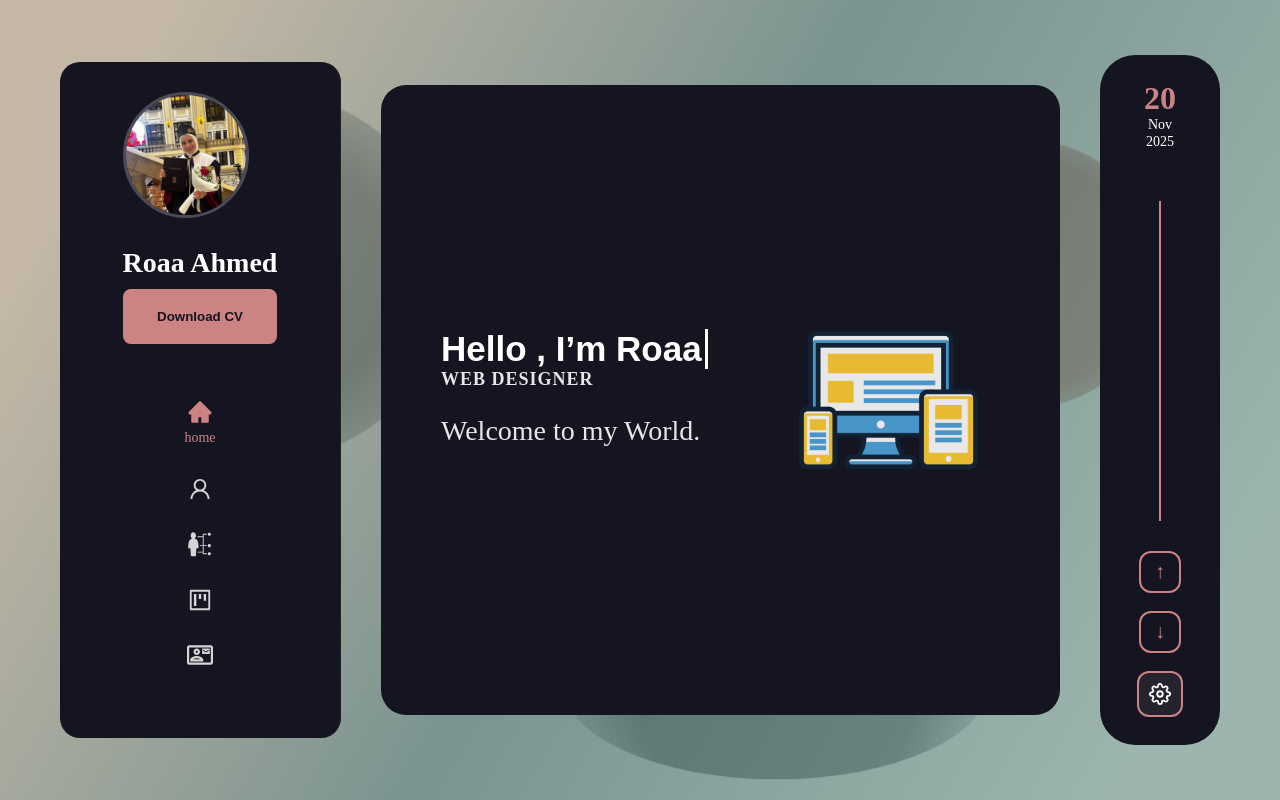
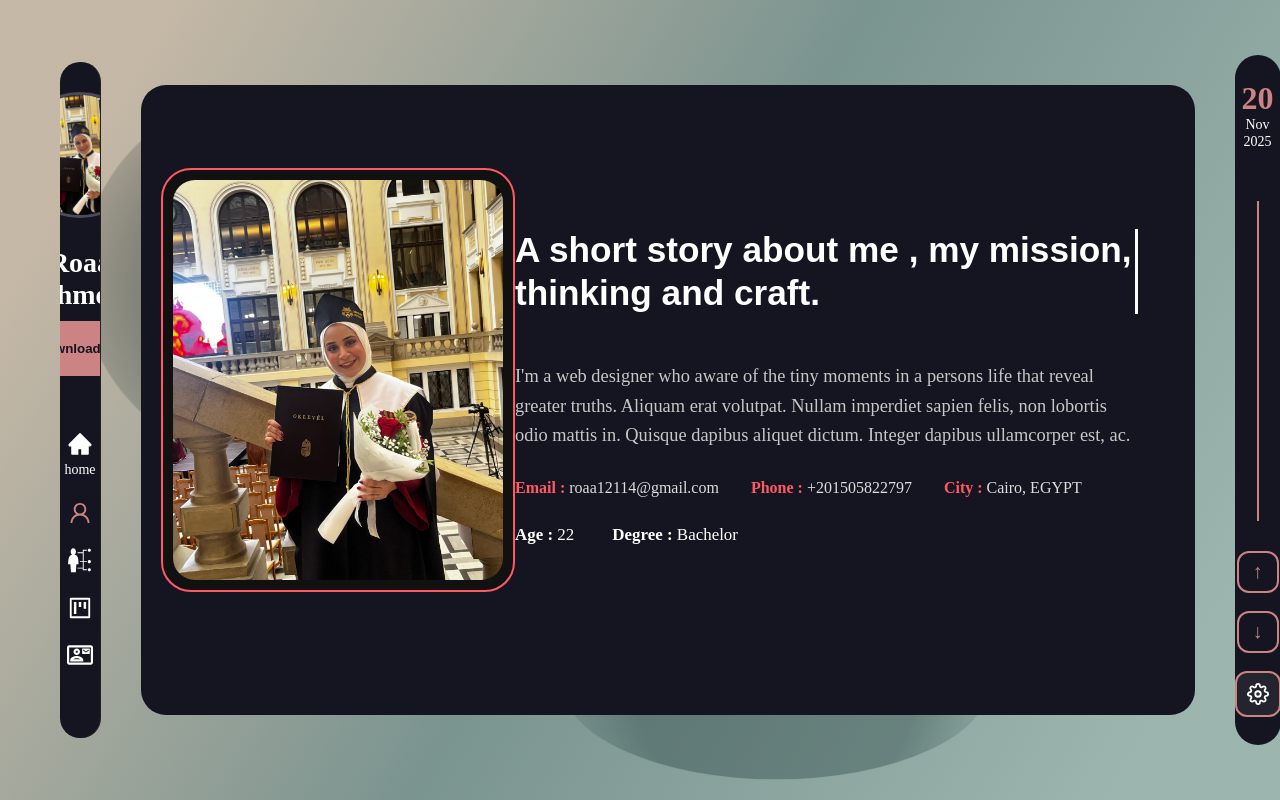
Before and after one commit to roaa12114/Portfolio2, a React (Vite) app: page /about in a window 1280 px wide. Built offline with nearby package versions, Linux system fonts and the light colour scheme; a web font is replaced by a local one.

Commit message:
Handle the home page- create aboute page

```diff
--- a/package.json
+++ b/package.json
@@ -12,7 +12,8 @@
   "dependencies": {
     "react": "^19.2.0",
     "react-dom": "^19.2.0",
-    "react-icons": "^5.5.0"
+    "react-icons": "^5.5.0",
+    "react-router-dom": "^7.9.6"
   },
   "devDependencies": {
     "@eslint/js": "^9.39.1",
--- a/src/App.jsx
+++ b/src/App.jsx
@@ -1,16 +1,24 @@
 import { useState } from 'react'
+import { BrowserRouter as Router, Routes, Route } from "react-router-dom";
 import React from 'react';
 import './App.css'
-import Home from './pages/home.jsx'
+import Home from './pages/home.jsx';
+import About from "./pages/about.jsx";
+import Hero from "./components/hero.jsx";
 
 function App() {
   const [count, setCount] = useState(0)
 
   return (
-      <div>
-        <Home/>
-      </div>
-  )
+      <Router>
+      <Routes>
+        <Route path="/" element={<Home />}>
+            <Route index element={<Hero />} />
+            <Route path="about" element={<About />} />
+        </Route>
+      </Routes>
+    </Router>
+  );
 }
 
 export default App;
--- a/src/components/leftSidebar.css
+++ b/src/components/leftSidebar.css
@@ -87,6 +87,10 @@
   align-items: center;
   padding-bottom: 40px;
 }
+.nav-links a {
+  text-decoration: none;
+  color: inherit;
+}
 
 .nav-item {
   display: flex;
--- a/src/components/leftSidebar.jsx
+++ b/src/components/leftSidebar.jsx
@@ -1,5 +1,6 @@
 import React from "react";
 import "./leftSidebar.css";
+import { NavLink } from "react-router-dom";
 import profileImg from "../assets/images/Untitled-1.jpg";
 import { AiFillHome, AiOutlineUser, AiOutlineProject } from "react-icons/ai";
 import { GiSkills } from "react-icons/gi";
@@ -35,14 +36,17 @@ const LeftSidebar = ({ activeIndex, setActiveIndex }) => {
 
       <nav className="nav-links">
         {links.map((link, index) => (
-          <div
+  <NavLink
     key={link.name}
-            className={`nav-item ${activeIndex === index ? "active" : ""}`}
+    to={link.name === "home" ? "" : link.name}
+    className={({ isActive }) =>
+      `nav-item ${isActive ? "active" : ""}`
+    }
     onClick={() => setActiveIndex(index)}
   >
     {link.icon}
     {activeIndex === index && <span>{link.name}</span>}
-          </div>
+  </NavLink>
 ))}
       </nav>
     </div>
--- /dev/null
+++ b/src/pages/about.css
@@ -0,0 +1,140 @@
+.about-wrapper {
+  width: 100%;
+  padding: 90px 60px;
+  background: #151521;
+  border-radius: 25px;
+  display: flex;
+  justify-content: space-between;
+  align-items: center;
+  color: white;
+  min-height: 450px;
+  flex: 1;
+  position: relative;
+  overflow: visible;
+
+  /* الحالة الأساسية: مخفي في اليسار وشفاف */
+  opacity: 0;
+  transform: translateX(-100px);
+  transition: opacity 0.8s ease, transform 0.8s ease;
+}
+
+/* حالة ظهور البطاقة مع التحريك */
+.about-wrapper.slide-in {
+  opacity: 1;
+  transform: translateX(0);
+}
+
+
+.about-img-wrapper {
+  position: relative;
+  margin-left: -40px; /* تخلي الصورة خارج الكارد */
+  margin-top: -40px;  /* تنزلها لتحت شويه زي التصميم */
+  z-index: 10;        /* تخليها فوق الكارد */
+}
+
+/* صندوق الصورة */
+.about-img {
+  position: relative;
+  padding: 12px;
+  border-radius: 30px;
+  background: #111;
+}
+
+/* الفريم اللي حوالين الصورة */
+.about-img::before {
+  content: "";
+  position: absolute;
+  inset: 0;
+  border-radius: 30px;
+  border: 2px solid #ff5964;
+  pointer-events: none;
+}
+
+/* الصورة نفسها */
+.about-img img {
+  width: 330px;
+  height: 400px;
+  object-fit: cover;
+  border-radius: 22px;
+  display: block;
+}
+
+.about-content {
+  flex: 1;
+  color: #fff;
+  display: flex;
+  flex-direction: column;
+  gap: 14px;
+}
+
+.about-content h1 {
+  font-size: 2.2em;
+  font-weight: 700;
+  margin-bottom: 16px;
+  line-height: 1.2;
+  color: #fff;
+}
+
+.about-content p {
+  color: #c7c7c7;
+  font-size: 1.15em;
+  margin-bottom: 14px;
+  line-height: 1.6;
+}
+
+.about-details {
+  display: flex;
+  gap: 32px;
+  color: #ddd;
+  margin-bottom: 14px;
+  flex-wrap: wrap;
+  font-size: 1em;
+}
+
+.about-details span {
+  color: #ff5964;
+  font-weight: bold;
+}
+
+.about-meta {
+  display: flex;
+  gap: 38px;
+  margin-bottom: 26px;
+  font-size: 1.06em;
+}
+
+.hire-btn {
+  background: #ff5964;
+  color: #fff;
+  padding: 12px 38px;
+  font-size: 1.1em;
+  border: none;
+  border-radius: 22px;
+  font-weight: 600;
+  cursor: pointer;
+  box-shadow: 0 3px 12px rgba(255,89,100,0.09);
+  margin-top: 6px;
+  outline: none;
+  transition: background 0.25s;
+}
+
+.hire-btn:hover {
+  background: #ff3037;
+}
+
+/* Decorative outline and side line (inspired by your screenshot) */
+.about-card {
+  border: 2px solid #ff5964;
+  box-shadow: 0 8px 32px rgba(0,0,0,0.16);
+}
+
+.about-card::after {
+  content: "";
+  position: absolute;
+  right: 18px;
+  top: 37px;
+  bottom: 37px;
+  width: 4px;
+  background: #ff5964;
+  border-radius: 2px;
+}
--- /dev/null
+++ b/src/pages/about.jsx
@@ -0,0 +1,48 @@
+import React, { useState, useEffect } from "react";
+import "./about.css";
+import profileImg from "../assets/images/Untitled-1.jpg"
+
+
+const About = () => {
+  const [isVisible, setIsVisible] = useState(false);
+
+  useEffect(() => {
+    setIsVisible(true);
+  }, []);
+
+  return (
+    <div className={`about-wrapper ${isVisible ? "slide-in" : ""}`}>
+        <div className="about-img-wrapper">
+         <div className="about-img">
+          <img src={profileImg} alt="Profile" />
+        </div>
+        </div>
+        <div className="about-content">
+          <h1>
+            A short story about me , my mission,<br /> thinking and craft.
+          </h1>
+           <p>
+            I'm a web designer who aware of the tiny moments in a persons life that reveal greater truths. Aliquam erat volutpat. Nullam imperdiet sapien felis, non lobortis odio mattis in. Quisque dapibus aliquet dictum. Integer dapibus ullamcorper est, ac.
+          </p>
+
+          <div className="about-details">
+            <div>
+              <span>Email :</span> roaa12114@gmail.com
+            </div>
+            <div>
+              <span>Phone :</span> +201505822797
+            </div>
+            <div>
+              <span>City :</span> Cairo, EGYPT
+            </div>
+          </div>
+          <div className="about-meta">
+            <span><b>Age :</b> 22</span>
+            <span><b>Degree :</b> Bachelor</span>
+          </div>
+        </div>
+      </div>
+  );
+};
+
+export default About;
--- a/src/pages/home.css
+++ b/src/pages/home.css
@@ -11,6 +11,12 @@
   overflow: hidden;
 }
 
+.main-content {
+  flex: 1;
+  display: flex;
+  align-items: center;
+  justify-content: center;
+}
 .home-wrapper > *:not(.bg-gradient):not(.bg-shape) {
   position: relative;
   z-index: 2;
--- a/src/pages/home.jsx
+++ b/src/pages/home.jsx
@@ -1,4 +1,5 @@
 import React, { useState } from "react";
+import { Outlet } from "react-router-dom";
 import "./home.css";
 import LeftSidebar from "../components/leftSidebar";
 import Hero from "../components/hero.jsx";
@@ -19,7 +20,10 @@ const Home = () => {
         setActiveIndex={setActiveIndex}
       />
 
-      <Hero />
+      {/* هنا المحتوى بيتغير */}
+      <div className="main-content">
+        <Outlet />
+      </div>
 
       <RightSidebar
         activeIndex={activeIndex}
```
Also changed, not shown: 1 other file (tests, documents, lock files or other folders). Lines whose indentation alone changed are shown as unchanged.
